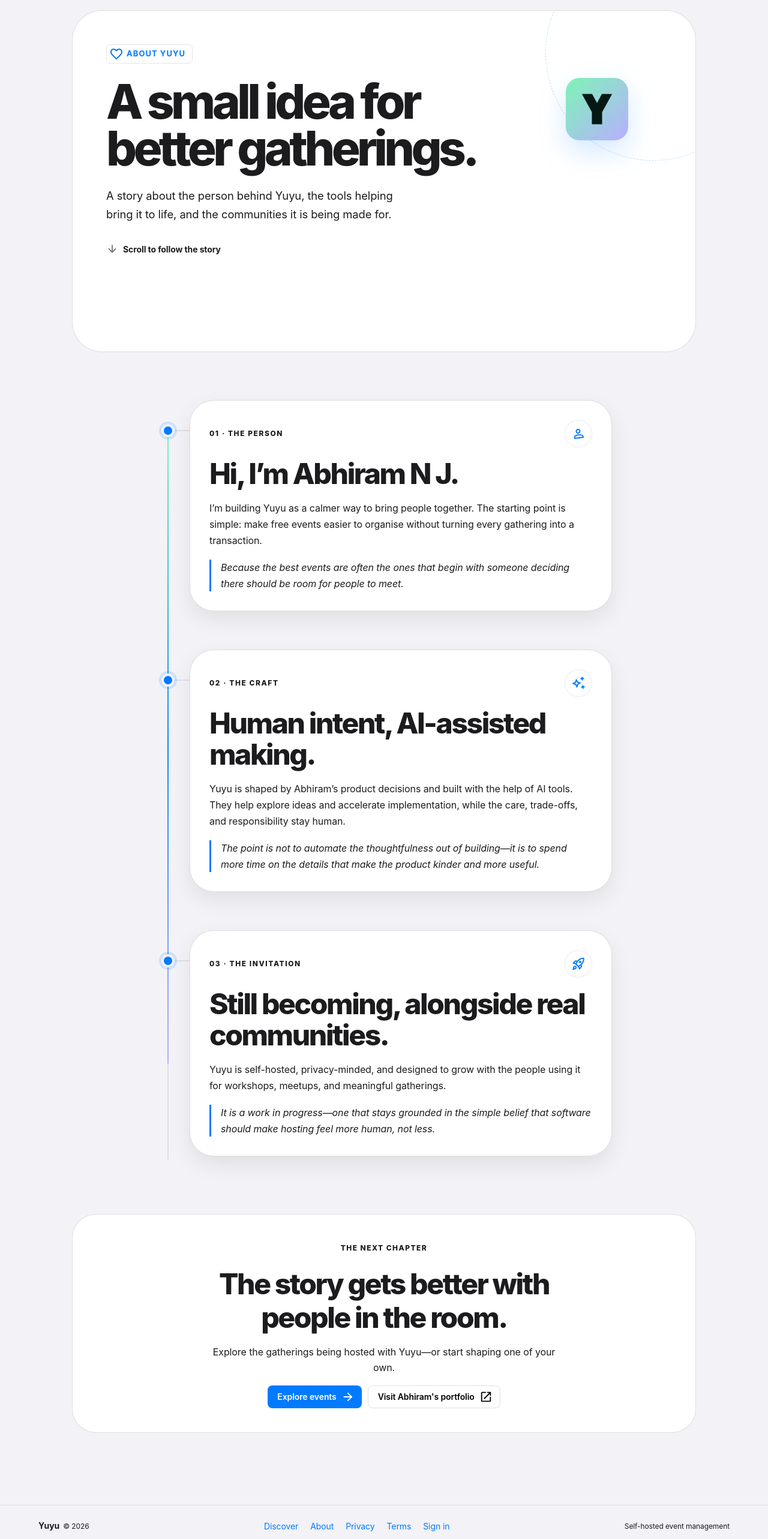
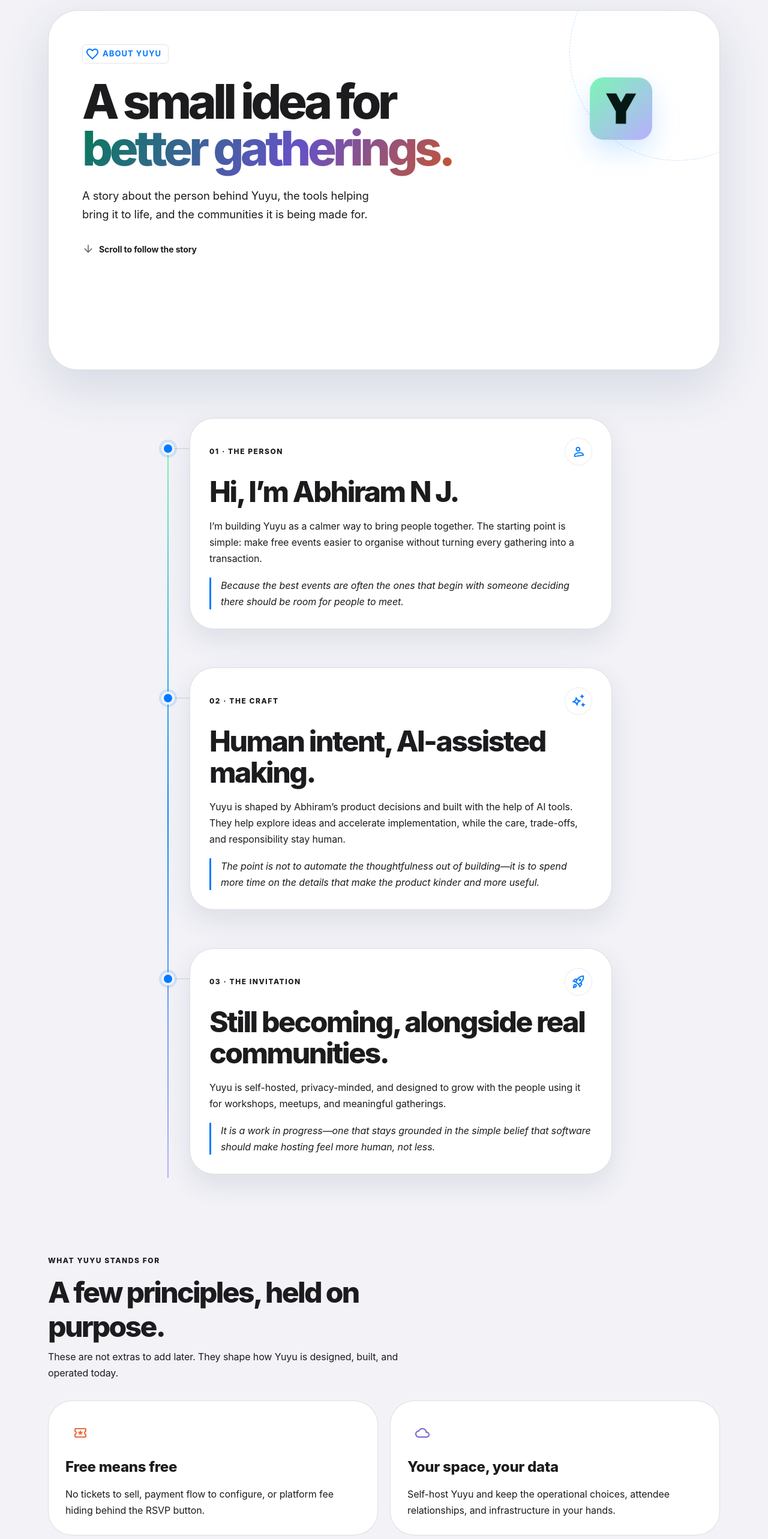
Before and after one commit to twilighty-abhi/yuyu, a Next.js app: page /about in a window 1280 px wide. Shown: the part 120-2686 px from the top of the page at 60% size. Built offline with nearby package versions, Linux system fonts and the light colour scheme; no server answers; what @mui/material-nextjs would draw is missing.

Commit message:
feat(landing): enrich about page light-mode design

```diff
--- a/components/landing/AboutYuyu.tsx
+++ b/components/landing/AboutYuyu.tsx
@@ -6,22 +6,37 @@ import { motion, useReducedMotion, useScroll, useSpring, type Variants } from "f
 import AutoAwesomeOutlinedIcon from "@mui/icons-material/AutoAwesomeOutlined";
 import ArrowDownwardOutlinedIcon from "@mui/icons-material/ArrowDownwardOutlined";
 import ArrowForwardIcon from "@mui/icons-material/ArrowForward";
+import CloudOutlinedIcon from "@mui/icons-material/CloudOutlined";
+import Diversity3OutlinedIcon from "@mui/icons-material/Diversity3Outlined";
 import FavoriteBorderOutlinedIcon from "@mui/icons-material/FavoriteBorderOutlined";
+import LocalActivityOutlinedIcon from "@mui/icons-material/LocalActivityOutlined";
 import OpenInNewOutlinedIcon from "@mui/icons-material/OpenInNewOutlined";
 import PersonOutlineOutlinedIcon from "@mui/icons-material/PersonOutlineOutlined";
 import RocketLaunchOutlinedIcon from "@mui/icons-material/RocketLaunchOutlined";
+import ShieldOutlinedIcon from "@mui/icons-material/ShieldOutlined";
 import Box from "@mui/material/Box";
 import Button from "@mui/material/Button";
 import Chip from "@mui/material/Chip";
+import Grid from "@mui/material/Grid";
 import Paper from "@mui/material/Paper";
 import Stack from "@mui/material/Stack";
 import Typography from "@mui/material/Typography";
+import { useTheme } from "@mui/material/styles";
 
 const chapters = [
-  { number: "01", eyebrow: "The person", title: "Hi, I’m Abhiram N J.", body: "I’m building Yuyu as a calmer way to bring people together. The starting point is simple: make free events easier to organise without turning every gathering into a transaction.", detail: "Because the best events are often the ones that begin with someone deciding there should be room for people to meet.", icon: PersonOutlineOutlinedIcon, accent: "rgba(124,245,182,0.16)" },
-  { number: "02", eyebrow: "The craft", title: "Human intent, AI-assisted making.", body: "Yuyu is shaped by Abhiram’s product decisions and built with the help of AI tools. They help explore ideas and accelerate implementation, while the care, trade-offs, and responsibility stay human.", detail: "The point is not to automate the thoughtfulness out of building—it is to spend more time on the details that make the product kinder and more useful.", icon: AutoAwesomeOutlinedIcon, accent: "rgba(185,174,255,0.18)" },
-  { number: "03", eyebrow: "The invitation", title: "Still becoming, alongside real communities.", body: "Yuyu is self-hosted, privacy-minded, and designed to grow with the people using it for workshops, meetups, and meaningful gatherings.", detail: "It is a work in progress—one that stays grounded in the simple belief that software should make hosting feel more human, not less.", icon: RocketLaunchOutlinedIcon, accent: "rgba(10,132,255,0.16)" },
+  { number: "01", eyebrow: "The person", title: "Hi, I’m Abhiram N J.", body: "I’m building Yuyu as a calmer way to bring people together. The starting point is simple: make free events easier to organise without turning every gathering into a transaction.", detail: "Because the best events are often the ones that begin with someone deciding there should be room for people to meet.", icon: PersonOutlineOutlinedIcon, lightAccent: "rgba(94, 234, 163, 0.3)", darkAccent: "rgba(124,245,182,0.16)" },
+  { number: "02", eyebrow: "The craft", title: "Human intent, AI-assisted making.", body: "Yuyu is shaped by Abhiram’s product decisions and built with the help of AI tools. They help explore ideas and accelerate implementation, while the care, trade-offs, and responsibility stay human.", detail: "The point is not to automate the thoughtfulness out of building—it is to spend more time on the details that make the product kinder and more useful.", icon: AutoAwesomeOutlinedIcon, lightAccent: "rgba(183, 162, 255, 0.34)", darkAccent: "rgba(185,174,255,0.18)" },
+  { number: "03", eyebrow: "The invitation", title: "Still becoming, alongside real communities.", body: "Yuyu is self-hosted, privacy-minded, and designed to grow with the people using it for workshops, meetups, and meaningful gatherings.", detail: "It is a work in progress—one that stays grounded in the simple belief that software should make hosting feel more human, not less.", icon: RocketLaunchOutlinedIcon, lightAccent: "rgba(255, 181, 132, 0.32)", darkAccent: "rgba(255,159,10,0.15)" },
 ] as const;
+
+const principles = [
+  { title: "Free means free", body: "No tickets to sell, payment flow to configure, or platform fee hiding behind the RSVP button.", icon: LocalActivityOutlinedIcon, color: "#E56B3F", surface: "rgba(255, 190, 145, 0.28)" },
+  { title: "Your space, your data", body: "Self-host Yuyu and keep the operational choices, attendee relationships, and infrastructure in your hands.", icon: CloudOutlinedIcon, color: "#7564D8", surface: "rgba(190, 177, 255, 0.3)" },
+  { title: "Privacy is structural", body: "Tenant boundaries, private storage, careful capabilities, and server-owned permissions are part of the foundation.", icon: ShieldOutlinedIcon, color: "#16855C", surface: "rgba(126, 230, 180, 0.28)" },
+  { title: "Built around people", body: "From the first invitation to check-in and feedback, the experience should feel clear for hosts and guests alike.", icon: Diversity3OutlinedIcon, color: "#3571C8", surface: "rgba(142, 196, 255, 0.28)" },
+] as const;
+
+const gatheringTypes = ["Community meetups", "Workshops", "Campus events", "Volunteer gatherings", "Conferences", "Clubs & collectives"] as const;
 
 const revealVariants: Variants = {
   hidden: { opacity: 0, y: 32 },
@@ -31,19 +46,26 @@ const revealVariants: Variants = {
 export function AboutYuyu() {
   const storyRef = useRef<HTMLDivElement>(null);
   const prefersReducedMotion = useReducedMotion();
+  const theme = useTheme();
+  const isDark = theme.palette.mode === "dark";
   const { scrollYProgress } = useScroll({ target: storyRef, offset: ["start 78%", "end 72%"] });
   const progress = useSpring(scrollYProgress, { stiffness: 100, damping: 28, mass: 0.35 });
 
+  const heroBackground = isDark
+    ? "radial-gradient(circle at 82% 18%, rgba(185,174,255,0.25), transparent 30%), radial-gradient(circle at 15% 85%, rgba(124,245,182,0.2), transparent 36%), linear-gradient(145deg, rgba(10,132,255,0.12), rgba(12,16,22,0.35) 68%)"
+    : "radial-gradient(circle at 84% 16%, rgba(154,128,255,0.48), transparent 31%), radial-gradient(circle at 12% 88%, rgba(55,209,137,0.38), transparent 40%), radial-gradient(circle at 62% 100%, rgba(255,146,83,0.32), transparent 32%), linear-gradient(145deg, #E9FFF5 0%, #EEF0FF 52%, #FFF0E6 100%)";
+  const strongInk = isDark ? "text.primary" : "#15243A";
+
   return (
-    <Box sx={{ maxWidth: 1040, mx: "auto", py: { xs: 2, md: 5 }, pb: { xs: 7, md: 12 } }}>
-      <Paper variant="outlined" sx={{ position: "relative", minHeight: { xs: 500, md: 570 }, overflow: "hidden", p: { xs: 3, sm: 5, md: 7 }, borderRadius: 5, background: "radial-gradient(circle at 82% 18%, rgba(185,174,255,0.25), transparent 28%), radial-gradient(circle at 15% 85%, rgba(124,245,182,0.2), transparent 34%), linear-gradient(145deg, rgba(10,132,255,0.1), transparent 68%)" }}>
+    <Box sx={{ maxWidth: 1120, mx: "auto", py: { xs: 2, md: 5 }, pb: { xs: 7, md: 12 } }}>
+      <Paper variant="outlined" sx={{ position: "relative", minHeight: { xs: 540, md: 600 }, overflow: "hidden", p: { xs: 3, sm: 5, md: 7 }, borderRadius: 5, background: heroBackground, borderColor: isDark ? "rgba(255,255,255,0.1)" : "rgba(90,112,148,0.18)", boxShadow: isDark ? "none" : "0 28px 80px rgba(63, 85, 120, 0.16)" }}>
         <motion.div aria-hidden animate={prefersReducedMotion ? undefined : { rotate: 360 }} transition={{ duration: 32, repeat: Infinity, ease: "linear" }} style={{ position: "absolute", width: 360, height: 360, border: "1px dashed rgba(10,132,255,0.28)", borderRadius: "50%", right: -110, top: -110 }} />
         <motion.div aria-hidden animate={prefersReducedMotion ? undefined : { y: [0, -12, 0], rotate: [0, 5, 0] }} transition={{ duration: 5.5, repeat: Infinity, ease: "easeInOut" }} style={{ position: "absolute", right: "clamp(1.5rem, 10vw, 7rem)", top: "clamp(2rem, 13vw, 7rem)" }}>
           <Box component="img" src="/brand/yuyu-mark.svg" alt="" sx={{ width: { xs: 76, sm: 104 }, height: { xs: 76, sm: 104 }, display: "block", filter: "drop-shadow(0 18px 22px rgba(10,132,255,0.18))" }} />
         </motion.div>
         <Stack spacing={3} sx={{ position: "relative", zIndex: 1, maxWidth: { xs: "100%", md: 650 }, minHeight: "100%", justifyContent: "center" }}>
           <motion.div initial={prefersReducedMotion ? false : { opacity: 0, y: 18 }} animate={{ opacity: 1, y: 0 }} transition={{ duration: prefersReducedMotion ? 0 : 0.55 }}><Chip icon={<FavoriteBorderOutlinedIcon />} label="ABOUT YUYU" color="primary" variant="outlined" sx={{ fontWeight: 700, letterSpacing: "0.08em" }} /></motion.div>
-          <motion.div initial={prefersReducedMotion ? false : { opacity: 0, y: 24 }} animate={{ opacity: 1, y: 0 }} transition={{ duration: prefersReducedMotion ? 0 : 0.65, delay: prefersReducedMotion ? 0 : 0.1 }}><Typography component="h1" variant="h1" sx={{ fontSize: { xs: "2.65rem", sm: "4.2rem", md: "5rem" }, maxWidth: 650, fontWeight: 850, lineHeight: 0.98, letterSpacing: "-0.07em" }}>A small idea for better gatherings.</Typography></motion.div>
+          <motion.div initial={prefersReducedMotion ? false : { opacity: 0, y: 24 }} animate={{ opacity: 1, y: 0 }} transition={{ duration: prefersReducedMotion ? 0 : 0.65, delay: prefersReducedMotion ? 0 : 0.1 }}><Typography component="h1" variant="h1" sx={{ color: strongInk, fontSize: { xs: "2.65rem", sm: "4.2rem", md: "5rem" }, maxWidth: 650, fontWeight: 850, lineHeight: 0.98, letterSpacing: "-0.07em" }}>A small idea for <Box component="span" sx={{ background: isDark ? "linear-gradient(120deg, #7CF5B6, #B9AEFF)" : "linear-gradient(120deg, #087A5A, #6551C7 58%, #C45532)", backgroundClip: "text", WebkitBackgroundClip: "text", color: "transparent" }}>better gatherings.</Box></Typography></motion.div>
           <motion.div initial={prefersReducedMotion ? false : { opacity: 0, y: 18 }} animate={{ opacity: 1, y: 0 }} transition={{ duration: prefersReducedMotion ? 0 : 0.55, delay: prefersReducedMotion ? 0 : 0.23 }}><Typography color="text.secondary" sx={{ maxWidth: 500, fontSize: { xs: "1rem", md: "1.15rem" }, lineHeight: 1.7 }}>A story about the person behind Yuyu, the tools helping bring it to life, and the communities it is being made for.</Typography></motion.div>
           <motion.div initial={prefersReducedMotion ? false : { opacity: 0 }} animate={{ opacity: 1 }} transition={{ duration: prefersReducedMotion ? 0 : 0.5, delay: prefersReducedMotion ? 0 : 0.42 }}><Stack direction="row" spacing={1} sx={{ alignItems: "center", color: "text.secondary", pt: 1 }}><ArrowDownwardOutlinedIcon fontSize="small" /><Typography variant="body2" sx={{ fontWeight: 700 }}>Scroll to follow the story</Typography></Stack></motion.div>
         </Stack>
@@ -60,7 +82,7 @@ export function AboutYuyu() {
               <Box aria-hidden sx={{ position: "absolute", zIndex: 2, left: 9, top: 40, width: 22, height: 22, borderRadius: "50%", border: "4px solid", borderColor: "background.default", bgcolor: "primary.main", boxShadow: "0 0 0 4px rgba(10,132,255,0.16)" }} />
               <Box aria-hidden sx={{ position: "absolute", left: 30, right: "auto", top: 50, width: 26, height: 2, bgcolor: "divider" }} />
               <motion.div initial={prefersReducedMotion ? false : "hidden"} whileInView="visible" viewport={{ once: true, amount: 0.35 }} variants={revealVariants} style={{ width: "100%", display: "flex", justifyContent: "center" }}>
-                <Paper variant="outlined" sx={{ width: "100%", p: { xs: 3, sm: 4 }, borderRadius: 4, background: `linear-gradient(135deg, ${chapter.accent}, transparent 58%)`, boxShadow: "0 14px 35px rgba(0,0,0,0.08)" }}>
+                <Paper variant="outlined" sx={{ width: "100%", p: { xs: 3, sm: 4 }, borderRadius: 4, background: `linear-gradient(135deg, ${isDark ? chapter.darkAccent : chapter.lightAccent}, ${isDark ? "rgba(18,18,20,0.88)" : "rgba(255,255,255,0.92)"} 62%)`, borderColor: isDark ? "divider" : "rgba(75,92,118,0.15)", boxShadow: isDark ? "0 14px 35px rgba(0,0,0,0.18)" : "0 18px 45px rgba(53,70,99,0.11)" }}>
                   <Stack spacing={2.25}>
                     <Stack direction="row" sx={{ alignItems: "center", justifyContent: "space-between" }}>
                       <Typography variant="overline" color="primary" sx={{ fontWeight: 800, letterSpacing: "0.13em" }}>{chapter.number} · {chapter.eyebrow}</Typography>
@@ -78,8 +100,48 @@ export function AboutYuyu() {
         </Box>
       </Box>
 
+      <Box component="section" aria-labelledby="about-principles-title" sx={{ mt: { xs: 2, md: 4 }, mb: { xs: 6, md: 10 } }}>
+        <Stack spacing={1} sx={{ maxWidth: 700, mb: { xs: 3, md: 4 } }}>
+          <Typography variant="overline" sx={{ color: isDark ? "#7CF5B6" : "#087A5A", fontWeight: 800, letterSpacing: "0.13em" }}>WHAT YUYU STANDS FOR</Typography>
+          <Typography id="about-principles-title" variant="h2" sx={{ color: strongInk, fontSize: { xs: "2rem", md: "3rem" }, fontWeight: 850, letterSpacing: "-0.055em" }}>A few principles, held on purpose.</Typography>
+          <Typography color="text.secondary" sx={{ maxWidth: 620, lineHeight: 1.7 }}>These are not extras to add later. They shape how Yuyu is designed, built, and operated today.</Typography>
+        </Stack>
+        <Grid container spacing={2.5}>
+          {principles.map((principle, index) => {
+            const Icon = principle.icon;
+            return (
+              <Grid key={principle.title} size={{ xs: 12, sm: 6 }}>
+                <motion.div initial={prefersReducedMotion ? false : { opacity: 0, y: 18 }} whileInView={{ opacity: 1, y: 0 }} viewport={{ once: true, amount: 0.25 }} transition={{ duration: prefersReducedMotion ? 0 : 0.4, delay: prefersReducedMotion ? 0 : index * 0.06 }} style={{ height: "100%" }}>
+                  <Paper variant="outlined" sx={{ height: "100%", p: { xs: 3, md: 3.5 }, borderRadius: 4, background: isDark ? "linear-gradient(145deg, rgba(255,255,255,0.045), rgba(255,255,255,0.015))" : `linear-gradient(145deg, ${principle.surface}, rgba(255,255,255,0.94) 58%)`, borderColor: isDark ? "divider" : "rgba(75,92,118,0.14)", transition: "transform 180ms ease, box-shadow 180ms ease", "&:hover": { transform: "translateY(-4px)", boxShadow: isDark ? "0 18px 42px rgba(0,0,0,0.2)" : "0 20px 46px rgba(53,70,99,0.13)" } }}>
+                    <Stack spacing={2}>
+                      <Box sx={{ width: 50, height: 50, display: "grid", placeItems: "center", borderRadius: 3, color: isDark ? "text.primary" : principle.color, bgcolor: isDark ? "rgba(255,255,255,0.07)" : "rgba(255,255,255,0.72)", border: "1px solid", borderColor: isDark ? "divider" : "rgba(255,255,255,0.9)" }}><Icon /></Box>
+                      <Typography variant="h5" sx={{ color: strongInk, fontWeight: 800 }}>{principle.title}</Typography>
+                      <Typography color="text.secondary" sx={{ lineHeight: 1.65 }}>{principle.body}</Typography>
+                    </Stack>
+                  </Paper>
+                </motion.div>
+              </Grid>
+            );
+          })}
+        </Grid>
+      </Box>
+
+      <Paper component="section" variant="outlined" sx={{ mb: { xs: 6, md: 10 }, position: "relative", overflow: "hidden", p: { xs: 3.5, sm: 5 }, borderRadius: 4, color: isDark ? "text.primary" : "#172238", background: isDark ? "linear-gradient(125deg, rgba(117,100,216,0.2), rgba(22,133,92,0.14))" : "linear-gradient(125deg, #E9E2FF 0%, #E4F8EE 52%, #FFE9DB 100%)", borderColor: isDark ? "divider" : "rgba(94,82,145,0.16)" }}>
+        <Box aria-hidden sx={{ position: "absolute", width: 220, height: 220, borderRadius: "50%", right: -70, bottom: -120, bgcolor: isDark ? "rgba(124,245,182,0.08)" : "rgba(255,255,255,0.46)" }} />
+        <Grid container spacing={4} sx={{ position: "relative", alignItems: "center" }}>
+          <Grid size={{ xs: 12, md: 5 }}>
+            <Typography variant="overline" sx={{ color: isDark ? "#B9AEFF" : "#5E4DB2", fontWeight: 800, letterSpacing: "0.12em" }}>ROOM FOR MANY KINDS OF COMMUNITY</Typography>
+            <Typography variant="h3" sx={{ mt: 1, fontWeight: 850, letterSpacing: "-0.05em" }}>Made for gatherings with a reason to exist.</Typography>
+          </Grid>
+          <Grid size={{ xs: 12, md: 7 }}>
+            <Typography sx={{ mb: 2.5, lineHeight: 1.7, color: isDark ? "text.secondary" : "rgba(23,34,56,0.74)" }}>Yuyu is for organisers who care about the room they are creating—not monetising the doorway. Big or small, one-time or recurring, the gathering stays at the centre.</Typography>
+            <Stack direction="row" useFlexGap sx={{ flexWrap: "wrap", gap: 1 }}>{gatheringTypes.map((type) => <Chip key={type} label={type} sx={{ bgcolor: isDark ? "rgba(255,255,255,0.06)" : "rgba(255,255,255,0.66)", color: "inherit", border: "1px solid", borderColor: isDark ? "divider" : "rgba(94,82,145,0.14)", fontWeight: 700 }} />)}</Stack>
+          </Grid>
+        </Grid>
+      </Paper>
+
       <motion.div initial={prefersReducedMotion ? false : { opacity: 0, scale: 0.97 }} whileInView={{ opacity: 1, scale: 1 }} viewport={{ once: true, amount: 0.5 }} transition={{ duration: prefersReducedMotion ? 0 : 0.5 }}>
-        <Paper variant="outlined" sx={{ p: { xs: 3.5, sm: 5 }, borderRadius: 4, textAlign: { xs: "left", sm: "center" }, background: "radial-gradient(circle at 50% 0%, rgba(124,245,182,0.18), transparent 64%), linear-gradient(135deg, rgba(10,132,255,0.08), rgba(185,174,255,0.1))" }}>
+        <Paper variant="outlined" sx={{ p: { xs: 3.5, sm: 5 }, borderRadius: 4, textAlign: { xs: "left", sm: "center" }, background: isDark ? "radial-gradient(circle at 50% 0%, rgba(124,245,182,0.18), transparent 64%), linear-gradient(135deg, rgba(10,132,255,0.08), rgba(185,174,255,0.1))" : "radial-gradient(circle at 50% 0%, rgba(100,224,164,0.42), transparent 62%), linear-gradient(135deg, #F0F7FF, #F3ECFF 55%, #FFF1E8)", borderColor: isDark ? "divider" : "rgba(75,92,118,0.16)", boxShadow: isDark ? "none" : "0 22px 58px rgba(53,70,99,0.12)" }}>
           <Stack spacing={2} sx={{ alignItems: { xs: "flex-start", sm: "center" } }}>
             <Typography variant="overline" color="primary" sx={{ fontWeight: 800, letterSpacing: "0.12em" }}>THE NEXT CHAPTER</Typography>
             <Typography variant="h3" sx={{ maxWidth: 620, fontWeight: 800, letterSpacing: "-0.05em" }}>The story gets better with people in the room.</Typography>
```
